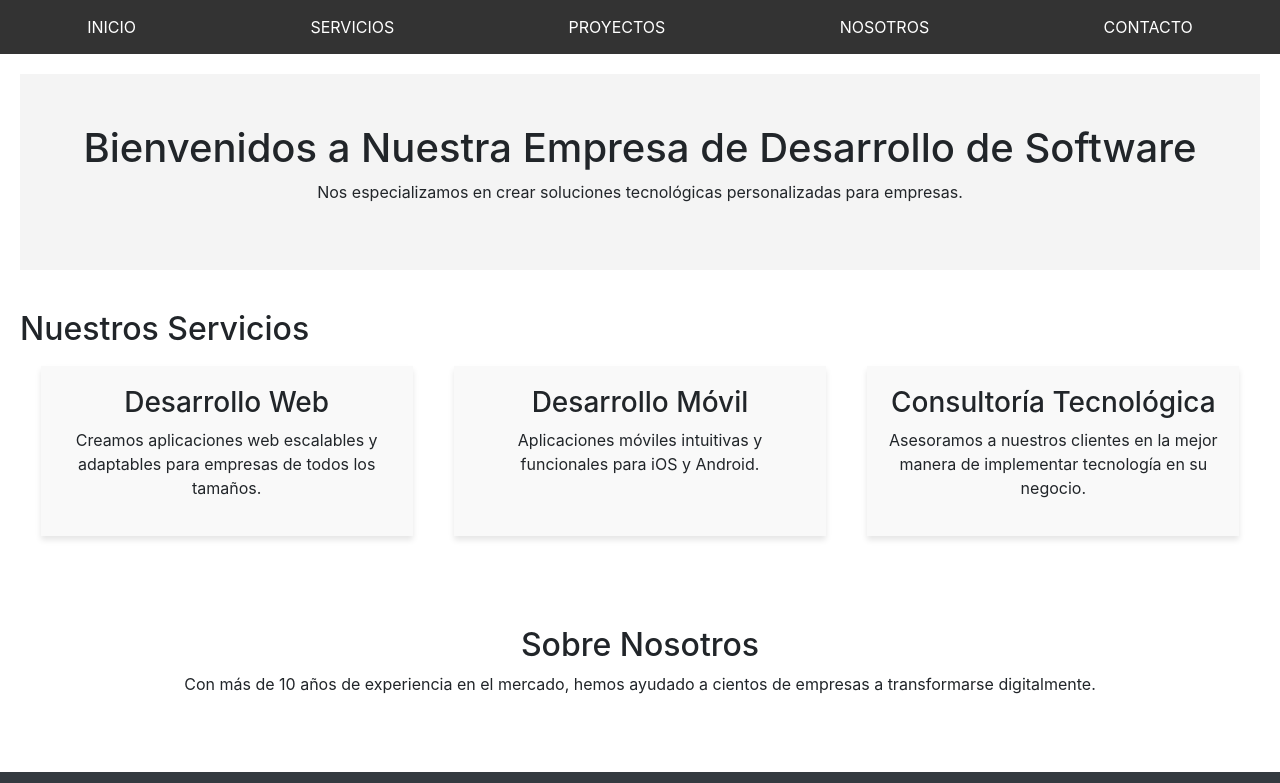
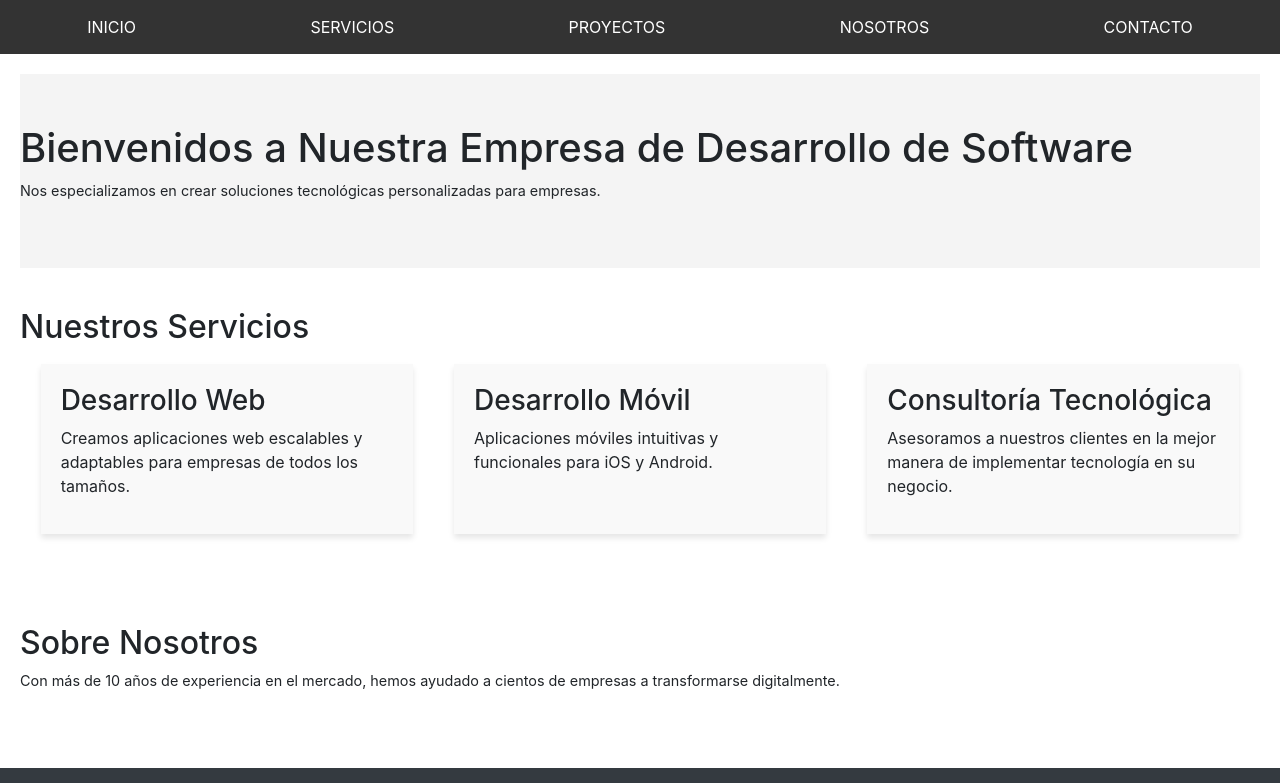
Before and after one commit to camiegonzalez/disenio-web-responsive, a plain HTML site: page index.html in a window 1280 px wide. Shown: the top 783 px of the page. Drawn offline with nearby package versions, Linux system fonts and the light colour scheme.

Commit message:
subo cambio para que sea responsive para pantallas mas chicas

```diff
--- a/styles.css
+++ b/styles.css
@@ -17,13 +17,15 @@ main {
 }
 
 .hero {
-    text-align: center;
+    text-align: left;
     padding: 50px 0;
     background-color: #f4f4f4;
+    font-size: 0.9em;
 }
 
 .services {
     padding: 40px 0;
+    text-align: left;
 }
 
 .service-list {
@@ -38,13 +40,15 @@ main {
     width: 30%;
     margin: 10px 0;
     box-shadow: 0px 4px 6px rgba(0, 0, 0, 0.1);
-    text-align: center;
+    text-align: left;
 }
 
 .about {
     padding: 40px 0;
-    text-align: center;
+    text-align: left;
+    font-size: 0.9em;
 }
+
 
 nav {
     background-color: #333;
@@ -90,6 +94,10 @@ nav ul li a:hover {
 @media (max-width: 480px) {
     nav ul li a {
         padding: 8px 10px;
+    }
+
+    .service-item {
+        width: 100%;
     }
 }
 
```
Also changed, not shown: 1 other file.
